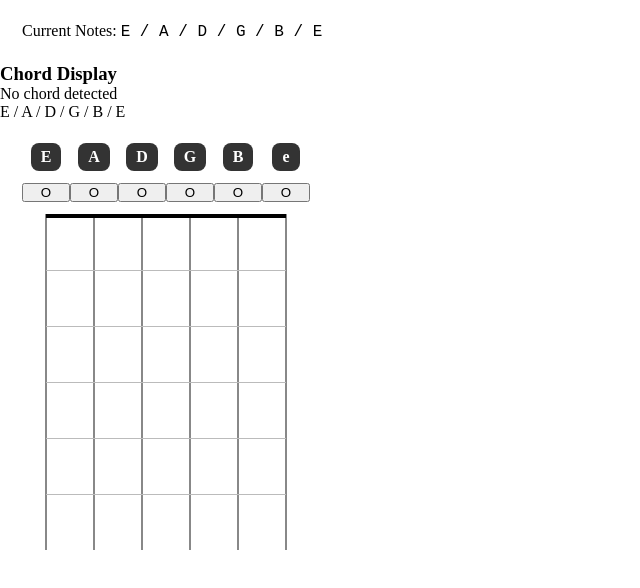
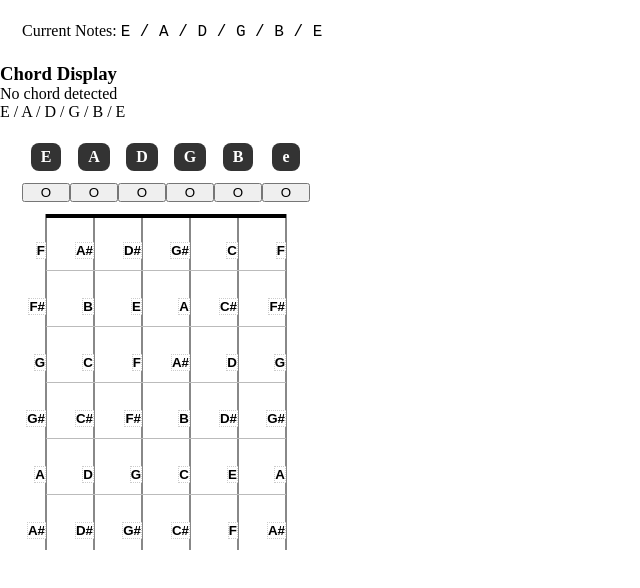
Before and after one commit to seangravener/fretboard-react, a React (Vite) app: page / in a window 1280 px wide. Shown: the top 588 px of the page, without its empty margins (0-640 px from the left). Built offline with nearby package versions, Linux system fonts and the light colour scheme.

Commit message:
Refactor nesting of main component and props

```diff
--- a/src/App.tsx
+++ b/src/App.tsx
@@ -1,10 +1,3 @@
-import { FretboardProvider } from "./features/fretboard/contexts/FretboardProvider";
 import { Fretboard } from "./features/fretboard/components/Fretboard";
 
-export const App = () => {
-  return (
-    <FretboardProvider>
-      <Fretboard />
-    </FretboardProvider>
-  );
-};
+export const App = () => <Fretboard displayNotes={true} />;
--- a/src/features/fretboard/components/Fretboard.tsx
+++ b/src/features/fretboard/components/Fretboard.tsx
@@ -1,16 +1,12 @@
-import { useFretboardContext } from "../hooks/useFretboardContext";
+import { INITIAL_DISPLAY_OPTIONS } from "../constants";
+import { FretboardProvider } from "../contexts/FretboardProvider";
+import { FretboardDisplayOptions } from "../types";
 import { FretboardDisplay } from "./display/FretboardDisplay";
 
-export const Fretboard = () => {
-  const { fretboard, highlightFret } = useFretboardContext();
-
-  console.log(fretboard);
-
-  return (
-    <FretboardDisplay
-      fretboard={fretboard}
-      onFretClick={highlightFret}
-      options={{ displayNotes: false }}
-    />
-  );
-};
+export const Fretboard = ({
+  displayNotes = INITIAL_DISPLAY_OPTIONS.displayNotes,
+}: FretboardDisplayOptions) => (
+  <FretboardProvider>
+    <FretboardDisplay displayNotes={displayNotes} />
+  </FretboardProvider>
+);
--- a/src/features/fretboard/components/display/FretboardDisplay.tsx
+++ b/src/features/fretboard/components/display/FretboardDisplay.tsx
@@ -1,34 +1,31 @@
-import { Fretboard, FretNumber, StringNumber } from "../../types";
+import { FretboardDisplayOptions } from "../../types";
 import { CurrentChordDisplay } from "./CurrentChordDisplay";
 import { FretboardStrings } from "./FretboardStrings";
 import { FretboardNoteLabels } from "./FretboardNoteLabels";
 import { StringIndicators } from "./StringIndicators";
+import { ChordDisplay } from "./ChordDisplay";
+import { useFretboardContext } from "../../hooks/useFretboardContext";
 
 import "./FretboardDisplay.css";
-import { ChordDisplay } from "./ChordDisplay";
 
-type FretboardDisplayProps = {
-  fretboard: Fretboard;
-  options?: { displayNotes: boolean };
-  onFretClick?: (stringNum: StringNumber, fretNum: FretNumber) => void;
-};
+export const FretboardDisplay = ({ displayNotes }: FretboardDisplayOptions) => {
+  const { fretboard, highlightFret } = useFretboardContext();
 
-export const FretboardDisplay = ({
-  fretboard,
-  options,
-  onFretClick,
-}: FretboardDisplayProps) => {
   return (
     <>
       <CurrentChordDisplay style={{ margin: "22px" }} />
       <ChordDisplay />
       <div className="fretboard-container">
         <FretboardNoteLabels />
-        <StringIndicators onFretClick={onFretClick} fretboard={fretboard} />
+
+        {/* @TODO Use context instead of prop drilling */}
+        <StringIndicators onFretClick={highlightFret} fretboard={fretboard} />
+
+        {/* @TODO Use context instead of prop drilling */}
         <FretboardStrings
           fretboard={fretboard}
-          options={options}
-          onFretClick={onFretClick}
+          displayNotes={displayNotes}
+          onFretClick={highlightFret}
         />
       </div>
     </>
--- a/src/features/fretboard/components/display/FretboardStrings.tsx
+++ b/src/features/fretboard/components/display/FretboardStrings.tsx
@@ -2,13 +2,13 @@ import { Fretboard, FretNumber, StringNumber } from "../../types";
 
 type FretboardStringsProps = {
   fretboard: Fretboard;
-  options?: { displayNotes: boolean };
+  displayNotes: boolean;
   onFretClick?: (stringNum: StringNumber, fretNum: FretNumber) => void;
 };
 
 export const FretboardStrings = ({
   fretboard,
-  options,
+  displayNotes,
   onFretClick,
 }: FretboardStringsProps) => (
   <div className="fretboard">
@@ -21,7 +21,7 @@ export const FretboardStrings = ({
             aria-label="Fret"
             onClick={() => onFretClick?.(string.stringNumber, fret.fretNumber)}
           >
-            {options?.displayNotes ? <span>{fret.note}</span> : null}
+            {displayNotes ? <span>{fret.note}</span> : null}
           </button>
         ))}
       </div>
--- a/src/features/fretboard/constants.ts
+++ b/src/features/fretboard/constants.ts
@@ -1,9 +1,14 @@
-import { FretPositions, Tuning } from "./types";
+import { FretboardDisplayOptions, FretPositions, Tuning } from "./types";
 
-export const INITIAL_FRETS = 6;
+export const INITIAL_DISPLAY_OPTIONS: FretboardDisplayOptions = {
+  // @TODO numOfFrets, initialTuning, initialHighlightedFrets
+  displayNotes: false,
+};
+
+export const INITIAL_HIGHLIGHTED_FRETS: FretPositions = [0, 0, 0, 0, 0, 0]; // prettier-ignore
+export const INITIAL_NUM_OF_FRETS = 6;
 export const INITIAL_TUNING: Tuning = ["E", "A", "D", "G", "B", "E"];
-export const INITIAL_HIGHLIGHTED_FRETS: FretPositions = [0, 0, 0, 0, 0, 0]; // prettier-ignore
+
 export const CHROMATIC_SCALE = [ "A", "A#", "B", "C", "C#", "D", "D#", "E", "F", "F#", "G", "G#"]; // prettier-ignore
-
 export const STRING_NUMBERS = [1, 2, 3, 4, 5, 6] as const;
 export const FRET_NUMBERS = [ -1, 0, 1, 2, 3, 4, 5, 6, 7, 8, 9, 10, 11, 12, 13, 14, 15, 16, 17, 18, 19, 20, 21, 22, 23, 24 ] as const; // prettier-ignore
--- a/src/features/fretboard/contexts/FretboardProvider.tsx
+++ b/src/features/fretboard/contexts/FretboardProvider.tsx
@@ -1,6 +1,6 @@
 import { ReactNode, useMemo } from "react";
 import { useFretboard } from "../hooks/useFretboard";
-import { INITIAL_FRETS, INITIAL_TUNING } from "../constants";
+import { INITIAL_NUM_OF_FRETS, INITIAL_TUNING } from "../constants";
 import { FretboardContext } from "./FretboardContext";
 import { identifyChord } from "../utils/chord.utils";
 import { getActiveFrets, getCurrentNotes } from "../utils/fretboard.utils";
@@ -8,12 +8,11 @@ import { getActiveFrets, getCurrentNotes } from "../utils/fretboard.utils";
 export const FretboardProvider = ({ children }: { children: ReactNode }) => {
   const { fretboard, highlightFret } = useFretboard(
     INITIAL_TUNING,
-    INITIAL_FRETS
+    INITIAL_NUM_OF_FRETS
   );
   const currentNotes = getCurrentNotes(fretboard);
   const activeFrets = getActiveFrets(fretboard);
   const currentChord: string = identifyChord(fretboard.strings);
-
   const contextValue = useMemo(
     () => ({
       fretboard,
--- a/src/features/fretboard/services/FretboardStateService.ts
+++ b/src/features/fretboard/services/FretboardStateService.ts
@@ -1,5 +1,5 @@
 import { BehaviorSubject, Observable } from "rxjs";
-import { INITIAL_TUNING, INITIAL_FRETS } from "../constants";
+import { INITIAL_TUNING, INITIAL_NUM_OF_FRETS } from "../constants";
 import { Fretboard, FretNumber, StringNumber } from "../types";
 import { generateFretboard } from "../generators/fretboardGenerator";
 
@@ -8,7 +8,7 @@ export class FretboardStateService {
   private readonly fretboardSubject: BehaviorSubject<Fretboard>;
 
   private constructor() {
-    const initialState = generateFretboard(INITIAL_TUNING, INITIAL_FRETS);
+    const initialState = generateFretboard(INITIAL_TUNING, INITIAL_NUM_OF_FRETS);
     this.fretboardSubject = new BehaviorSubject<Fretboard>(initialState);
   }
 
--- a/src/features/fretboard/types.ts
+++ b/src/features/fretboard/types.ts
@@ -42,3 +42,5 @@ export type FretPositions = [
   FretNumber,
   FretNumber
 ];
+
+export type FretboardDisplayOptions = { displayNotes: boolean };
```
